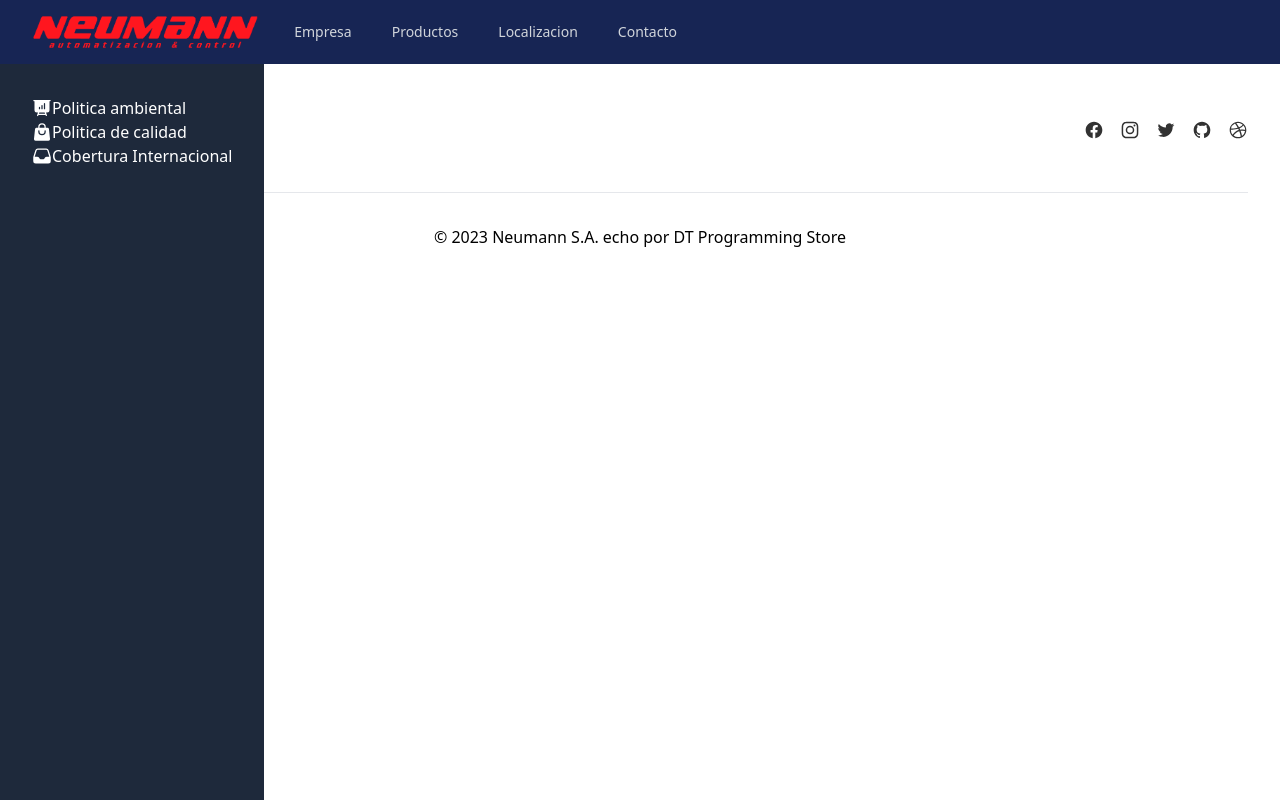
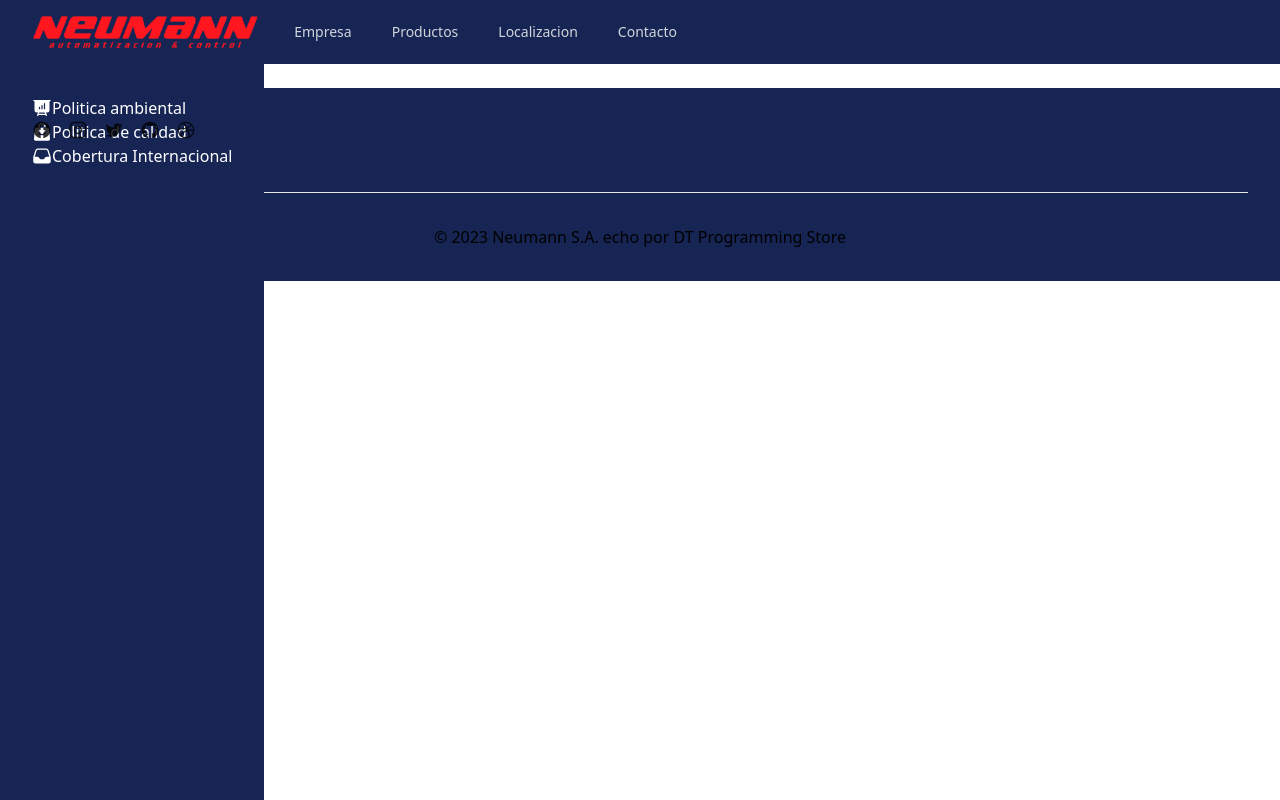
Before and after one commit to Thiago-Marsili/Neumannsa, a React (Create React App) app: page /contacto in a window 1280 px wide. Shown: the top 800 px of the page. Built offline with nearby package versions, Linux system fonts and the light colour scheme.

Commit message:
style: change bg footer and sidebar

```diff
--- a/src/Components/Footer/Footer.js
+++ b/src/Components/Footer/Footer.js
@@ -2,9 +2,8 @@ import { Typography } from "@material-tailwind/react";
 
 export default function Footer() {
   return (
-    <footer className="w-full bg-white p-8">
-      <div className="flex flex-row flex-wrap items-center justify-center gap-y-6 gap-x-12 bg-white text-center md:justify-between">
-        <img src="/assets/logo_sf.png" alt="logo-ct" className="w-10" />
+    <footer className="w-full bg-blue-950 p-8">
+      <div className="flex flex-row flex-wrap items-center justify-center gap-y-6 gap-x-12 bg-blue-950 text-center md:justify-between">
         <div className="flex gap-4 text-blue-gray-900 sm:justify-center h-10">
             <Typography as="a" href="#" className="opacity-80 transition-opacity hover:opacity-100">
               <svg className="h-5 w-5" fill="currentColor" viewBox="0 0 24 24" aria-hidden="true">
--- a/src/Components/Sidebar/Sidebar.js
+++ b/src/Components/Sidebar/Sidebar.js
@@ -12,8 +12,8 @@ import {
 
 export default function Sidebar() {
   return (
-    <div className="absolute bg-slate-800 p-2 pb-72">
-        <Card className="h-[calc(100vh-2rem)] w-full max-w-[20rem] p-4 bg-slate-800">
+    <div className="absolute bg-blue-950 p-2 pb-72">
+        <Card className="h-[calc(100vh-2rem)] w-full max-w-[20rem] p-4 bg-blue-950">
           <List className="text-white flex flex-col">
               <ListItem>
                 <ListItemPrefix>
```
